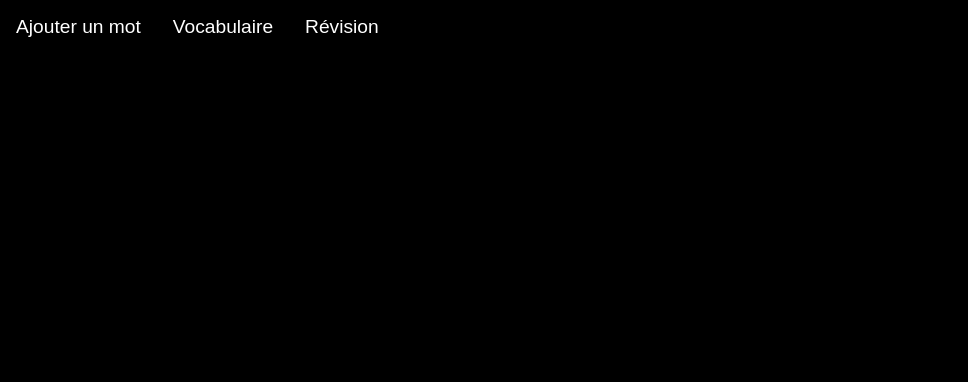
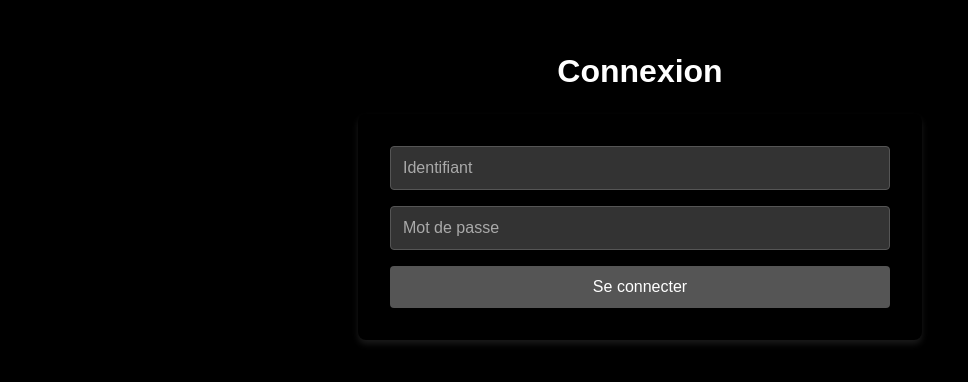
Before and after one commit to Noway92/English-learning, a React (Vite) app: page /login in a window 1280 px wide. Shown: the top 382 px of the page, without its empty margins (0-968 px from the left). Built offline with nearby package versions, Linux system fonts and the light colour scheme; no server answers.

Commit message:
ajout de toute la partie login

```diff
--- a/src/App.jsx
+++ b/src/App.jsx
@@ -1,19 +1,58 @@
-import React from "react";
-import { BrowserRouter as Router, Routes, Route } from "react-router-dom";
+import React, { useState, useEffect } from "react";
+import { BrowserRouter as Router, Routes, Route, Navigate } from "react-router-dom";
 import Navbar from "./components/Navbar.jsx";
 import AddWordForm from "./components/AddWordForm.jsx";
 import Vocabulary from "./pages/Vocabulary";
-import Revision from "./pages/Revision.jsx"
+import Revision from "./pages/Revision.jsx";
+import Login from "./pages/Login.jsx";
 import "./App.css"
 
 const App = () => {
+  const [user, setUser] = useState(null);
+  const [loading, setLoading] = useState(true);
+
+  // Vérifier si l'utilisateur est déjà connecté au chargement
+  useEffect(() => {
+    const checkAuth = () => {
+      const savedUser = sessionStorage.getItem('user');
+      if (savedUser) {
+        setUser(JSON.parse(savedUser));
+      }
+      setLoading(false);
+    };
+
+    checkAuth();
+  }, []);
+
+  const login = (userData) => {
+    setUser(userData);
+    sessionStorage.setItem('user', JSON.stringify(userData));
+  };
+
+  if (loading) {
+    return <div className="loading">Chargement...</div>;
+  }
+
   return (
     <Router>
-      <Navbar />
+      {user && <Navbar/>}
       <Routes>
-        <Route path="/" element={<AddWordForm />} />
-        <Route path="/vocabulary" element={<Vocabulary />} />
-        <Route path="/revision" element={<Revision/>} />
+        <Route
+          path="/login"
+          element={!user ? <Login onLogin={login} /> : <Navigate to="/" />}
+        />
+        <Route
+          path="/"
+          element={user ? <AddWordForm /> : <Navigate to="/login" />}
+        />
+        <Route
+          path="/vocabulary"
+          element={user ? <Vocabulary /> : <Navigate to="/login" />}
+        />
+        <Route
+          path="/revision"
+          element={user ? <Revision /> : <Navigate to="/login" />}
+        />
       </Routes>
     </Router>
   );
--- a/src/components/AddWordForm.css
+++ b/src/components/AddWordForm.css
@@ -2,7 +2,7 @@
   display: flex;
   flex-direction: column;
   align-items: center;
-  justify-content: center;
+  justify-content: flex-start;
   min-height: 80vh;
   padding: 2rem;
   margin: 0 auto;
--- a/src/components/AddWordForm.jsx
+++ b/src/components/AddWordForm.jsx
@@ -24,7 +24,7 @@ const AddWordForm = () => {
     if (error) {
       console.error("Erreur lors de l'ajout du mot :", error);
     } else {
-      console.log("Mot ajouté avec succès :", data);
+      console.log("Mot ajouté avec succès :");
       // Réinitialiser le formulaire après l'ajout
       setWord("");
       setTranslation("");
@@ -40,7 +40,7 @@ const AddWordForm = () => {
           type="text"
           className="input"
           placeholder="Mot en anglais"
-          value={word}
+          value={word.toLowerCase()}
           onChange={(e) => setWord(e.target.value)}
           required
         />
@@ -48,7 +48,7 @@ const AddWordForm = () => {
           type="text"
           className="input"
           placeholder="Traduction française"
-          value={translation}
+          value={translation.toLowerCase()}
           onChange={(e) => setTranslation(e.target.value)}
           required
         />
--- /dev/null
+++ b/src/pages/Login.css
@@ -0,0 +1,71 @@
+.form-container {
+  display: flex;
+  flex-direction: column;
+  align-items: center;
+  justify-content: flex-start;
+  min-height: 80vh;
+  padding: 2rem;
+  margin: 0 auto;
+  width: 60%;
+}
+
+.form {
+  display: flex;
+  flex-direction: column;
+  gap: 1rem;
+  background-color: #000;
+  padding: 2rem;
+  border-radius: 8px;
+  box-shadow: 0 4px 6px rgba(255, 255, 255, 0.1);
+  width: 100%;
+  max-width: 500px;
+  color: white;
+}
+
+.input, .select {
+  padding: 0.75rem;
+  border: 1px solid #555;
+  border-radius: 4px;
+  font-size: 1rem;
+  background-color: #333;
+  color: white;
+}
+
+.input::placeholder {
+  color: #aaa;
+}
+
+.button {
+  padding: 0.75rem;
+  background-color: #555;
+  color: white;
+  border: none;
+  border-radius: 4px;
+  font-size: 1rem;
+  cursor: pointer;
+  transition: background-color 0.3s;
+}
+
+.button:hover:not(:disabled) {
+  background-color: #777;
+}
+
+.button:disabled {
+  opacity: 0.6;
+  cursor: not-allowed;
+}
+
+.error-message {
+  background-color: #fee;
+  color: #c33;
+  padding: 0.75rem;
+  border-radius: 5px;
+  border: 1px solid #fcc;
+  text-align: center;
+}
+
+.form-container h1 {
+  color: white;
+  margin-bottom: 1.5rem;
+  text-align: center;
+}
--- /dev/null
+++ b/src/pages/Login.jsx
@@ -0,0 +1,85 @@
+import React, { useState } from "react";
+import { supabase } from "../lib/supabaseClient";
+import "./Login.css";
+
+const Login = ({ onLogin }) => {
+  const [identifiant, setIdentifiant] = useState("");
+  const [mdp, setMdp] = useState("");
+  const [loading, setLoading] = useState(false);
+  const [error, setError] = useState("");
+
+  const handleSubmit = async (e) => {
+    e.preventDefault();
+    setLoading(true);
+    setError("");
+
+    try {
+      // Vérifier les identifiants dans la table TableUser
+      const { data, error } = await supabase
+        .from("tableuser")
+        .select("*")
+        .eq("identifiant", identifiant)
+        .eq("mdp", mdp)
+        .single();
+
+        console.log(data)
+
+
+        if (error) {
+            throw new Error("Identifiant ou mot de passe incorrect");
+        }
+
+        if (data) {
+            // Connexion réussie
+            onLogin({
+            id: data.id,
+            identifiant: data.identifiant
+            });
+        } else {
+            setError("Identifiant ou mot de passe incorrect");
+        }
+    } catch (err) {
+      setError(err.message);
+    } finally {
+      setLoading(false);
+    }
+  };
+
+  return (
+    <div className="form-container">
+      <h1>Connexion</h1>
+      <form className="form" onSubmit={handleSubmit}>
+        <input
+          type="text"
+          className="input"
+          placeholder="Identifiant"
+          value={identifiant}
+          onChange={(e) => setIdentifiant(e.target.value)}
+          required
+          disabled={loading}
+        />
+        <input
+          type="password"
+          className="input"
+          placeholder="Mot de passe"
+          value={mdp}
+          onChange={(e) => setMdp(e.target.value)}
+          required
+          disabled={loading}
+        />
+
+        {error && <div className="error-message">{error}</div>}
+
+        <button
+          type="submit"
+          className="button"
+          disabled={loading}
+        >
+          {loading ? "Connexion..." : "Se connecter"}
+        </button>
+      </form>
+    </div>
+  );
+};
+
+export default Login;
--- a/src/pages/Revision.css
+++ b/src/pages/Revision.css
@@ -89,6 +89,14 @@
   border: 1px solid #444;
 }
 
+.button-class {
+  display: flex;
+  flex-direction: column;
+  width: 100%;
+  align-items: center;
+  gap: 1rem;
+}
+
 .next-button {
   padding: 0.75rem 1.5rem;
   background-color: #10b981;
@@ -96,8 +104,28 @@
   border: none;
   border-radius: 0.5rem;
   cursor: pointer;
+  width: 7rem;
 }
 
 .next-button:hover {
   background-color: #0d9488;
 }
+
+.audio-btn {
+    padding: 0.75rem;
+    background-color: transparent;
+    color: #495057;
+    border: 1px solid #dee2e6;
+    border-radius: 50%; /* Pour un bouton circulaire */
+    cursor: pointer;
+    font-size: 1.25rem;
+    display: flex;
+    align-items: center;
+    justify-content: center;
+    transition: all 0.3s ease;
+}
+
+.audio-btn:hover {
+    background-color: #f8f9fa;
+    border-color: #ced4da;
+}
--- a/src/pages/Vocabulary.jsx
+++ b/src/pages/Vocabulary.jsx
@@ -17,6 +17,12 @@ export default function Vocabulary() {
     };
     fetchWords();
   }, []);
+
+  const AudioAnglaisVoc = (word)=> {
+    const utterance = new SpeechSynthesisUtterance(word);
+    utterance.lang = "en-US";
+    speechSynthesis.speak(utterance);
+  }
 
   const filteredWords = words.filter(
     (w) =>
@@ -57,6 +63,7 @@ export default function Vocabulary() {
               <th>Anglais</th>
               <th>Français</th>
               <th>Compréhension</th>
+              <th>Audio</th>
             </tr>
           </thead>
           <tbody>
@@ -69,6 +76,9 @@ export default function Vocabulary() {
                     {w.understanding}
                   </span>
                 </td>
+                <td>
+                  <button className="audio-btn" onClick={() => AudioAnglaisVoc(w.english)}>🔊</button>
+                </td>
               </tr>
             ))}
           </tbody>
```
Also changed, not shown: src/pages/Revision.jsx (+98 -16 lines), src/components/Navbar.css (line endings or trailing spaces), src/components/Navbar.jsx (line endings or trailing spaces).
